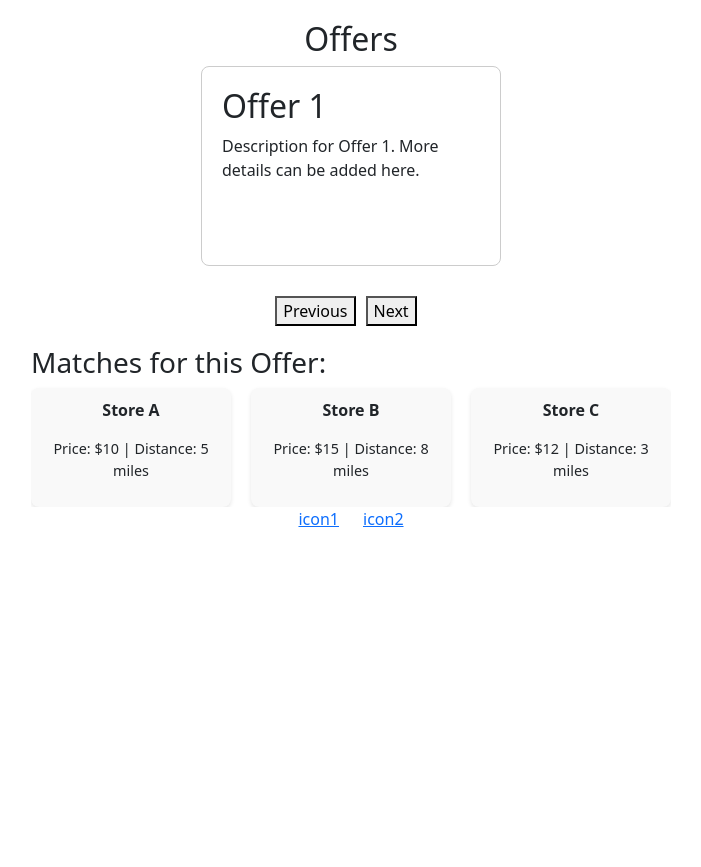
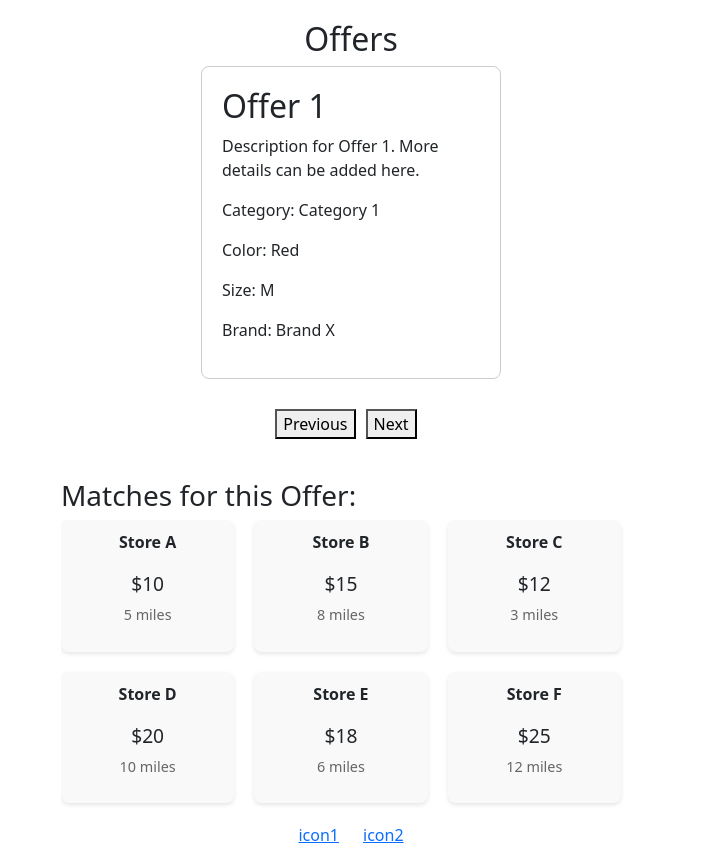
Before and after one commit to loogeyy/thriftify, a React (Create React App) app in the folder thriftity/: page /offers in a window 1280 px wide. Shown: the whole page, without its empty margins (289-990 px from the left). Before the commit the page ends 800 px from the top, so only its background shows below. Built offline with nearby package versions, Linux system fonts and the light colour scheme.

Commit message:
fix offers box

```diff
--- a/thriftity/src/pages/Offers.css
+++ b/thriftity/src/pages/Offers.css
@@ -20,7 +20,7 @@
 
   .card {
     width: 300px;
-    height: 200px;
+    height: auto;
     border: 1px solid #ccc;
     border-radius: 8px;
     padding: 20px;
@@ -52,31 +52,37 @@
 
   .store-list {
     width: 100%;
-    max-height: 200px; /* Adjust the height as needed */
+    margin-top: 20px;
+  }
+
+  .scrollable-container {
+    width: 100%;
+    max-height: 350px; /* Adjust max height as needed */
     overflow-y: auto;
   }
 
-  .store-container {
-    display: flex;
-    flex-wrap: wrap;
-    justify-content: center;
-    gap: 20px;
-  }
-
   .store-item {
-    width: 200px;
+    width: calc(33.33% - 20px); /* Each item takes up about one-third of the container */
+    margin-right: 20px;
+    margin-bottom: 20px;
     background-color: #f9f9f9;
     border-radius: 8px;
     padding: 10px;
     text-align: center;
     box-shadow: 0 2px 4px rgba(0, 0, 0, 0.1);
+    display: inline-block;
   }
 
   .store-name {
     font-weight: bold;
   }
 
-  .store-info {
+  .store-price {
+    font-size: 1.2rem;
+    margin-bottom: 5px;
+  }
+
+  .store-distance {
     font-size: 0.9rem;
-    margin-top: 5px;
+    color: #666;
   }
--- a/thriftity/src/pages/Offers.js
+++ b/thriftity/src/pages/Offers.js
@@ -1,19 +1,45 @@
 // Import necessary libraries and components
 import React, { useState } from 'react';
-import Navbar from '../components/Navbar';
-import './Offers.css';
+import Navbar from '../components/Navbar'; // Update the path based on your project structure
+import './Offers.css'; // Import CSS file for styling
 
 const Offers = () => {
+  // Sample data for demonstration purposes
   const cardsData = [
-    { title: 'Offer 1', description: 'Description for Offer 1. More details can be added here.' },
-    { title: 'Offer 2', description: 'Description for Offer 2. More details can be added here.' },
-    { title: 'Offer 3', description: 'Description for Offer 3. More details can be added here.' }
+    {
+      title: 'Offer 1',
+      description: 'Description for Offer 1. More details can be added here.',
+      category: 'Category 1',
+      color: 'Red',
+      size: 'M',
+      brand: 'Brand X'
+    },
+    {
+      title: 'Offer 2',
+      description: 'Description for Offer 2. More details can be added here.',
+      category: 'Category 2',
+      color: 'Blue',
+      size: 'L',
+      brand: 'Brand Y'
+    },
+    {
+      title: 'Offer 3',
+      description: 'Description for Offer 3. More details can be added here.',
+      category: 'Category 1',
+      color: 'Green',
+      size: 'S',
+      brand: 'Brand Z'
+    }
   ];
 
+  // Sample store data for demonstration purposes
   const storeData = [
     { name: 'Store A', price: '$10', distance: '5 miles' },
     { name: 'Store B', price: '$15', distance: '8 miles' },
     { name: 'Store C', price: '$12', distance: '3 miles' },
+    { name: 'Store D', price: '$20', distance: '10 miles' },
+    { name: 'Store E', price: '$18', distance: '6 miles' },
+    { name: 'Store F', price: '$25', distance: '12 miles' },
   ];
 
   const [currentCardIndex, setCurrentCardIndex] = useState(0);
@@ -34,6 +60,10 @@ const Offers = () => {
           <div className="card">
             <h2>{cardsData[currentCardIndex].title}</h2>
             <p>{cardsData[currentCardIndex].description}</p>
+            <p>Category: {cardsData[currentCardIndex].category}</p>
+            <p>Color: {cardsData[currentCardIndex].color}</p>
+            <p>Size: {cardsData[currentCardIndex].size}</p>
+            <p>Brand: {cardsData[currentCardIndex].brand}</p>
           </div>
           <div className="description-box">
             <div className="nav-buttons">
@@ -44,11 +74,12 @@ const Offers = () => {
         </div>
         <div className="store-list">
           <h3>Matches for this Offer:</h3>
-          <div className="store-container">
+          <div className="scrollable-container">
             {storeData.map((store, index) => (
               <div key={index} className="store-item">
                 <p className="store-name">{store.name}</p>
-                <p className="store-info">Price: {store.price} | Distance: {store.distance}</p>
+                <p className="store-price">{store.price}</p>
+                <p className="store-distance">{store.distance}</p>
               </div>
             ))}
           </div>
```
